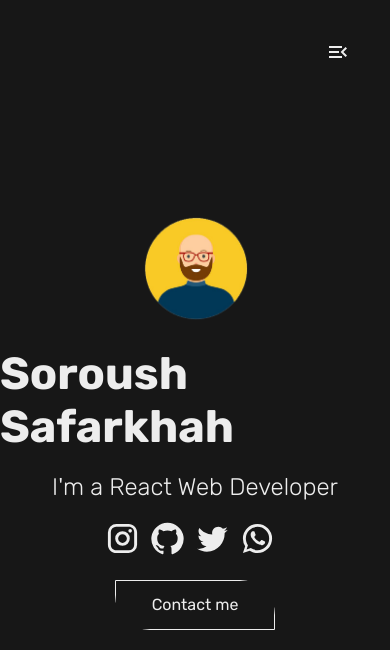
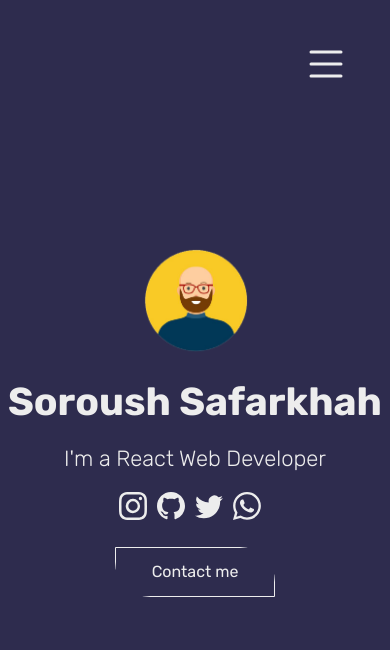
Before and after one commit to sorousch9/Soroush, a React (Create React App) app: page / in a window 390 px wide. Shown: the top 650 px of the page. Built offline with nearby package versions, Linux system fonts and the light colour scheme.

Commit message:
NavBar completed

```diff
--- a/package.json
+++ b/package.json
@@ -3,15 +3,13 @@
   "version": "0.1.0",
   "private": true,
   "dependencies": {
-    "@emotion/react": "^11.10.4",
-    "@emotion/styled": "^11.10.4",
-    "@mui/icons-material": "^5.10.6",
-    "@mui/material": "^5.10.6",
     "@testing-library/jest-dom": "^5.16.5",
     "@testing-library/react": "^13.4.0",
     "@testing-library/user-event": "^13.5.0",
+    "bootstrap-icons": "^1.9.1",
     "react": "^18.2.0",
     "react-dom": "^18.2.0",
+    "react-icons": "^4.4.0",
     "react-router-dom": "^6.4.1",
     "react-scripts": "5.0.1",
     "sass": "^1.55.0",
--- a/src/App.css
+++ b/src/App.css
@@ -6,10 +6,17 @@
   padding: 0;
   box-sizing: border-box;}
   body {
-    background-color: #171717;
+    background-color: #2e2c4e;
     margin: 0;
     font-family: 'Rubik', sans-serif;
   }
   code {
     font-family: 'Rubik', sans-serif;
   }
+  :root {
+    --primaryBG: #2e2c4e;
+    --color-btn: #ff4c60;
+    --color-2: #ffd15c;
+    --color-text: #EDEDED;
+
+  }
--- a/src/Hooks/useReducer.js
+++ b/src/Hooks/useReducer.js
@@ -6,7 +6,12 @@ export const reducer = (state, action) => {
     if (action.type === "OPEN_SIDEBAR") {
       return { ...state, showAside1: true };
     }
-
+    if (action.type === "OPEN_NAVBAR") {
+      return { ...state, openCloseNav1: true };
+    }
+    if (action.type === "CLOSE_NAVBAR") {
+      return { ...state, openCloseNav1: false };
+    }
 
     throw new Error("The functionality is invalid");
   };
--- a/src/components/sidebar/Sidebar.jsx
+++ b/src/components/sidebar/Sidebar.jsx
@@ -1,11 +1,10 @@
-import { Close, MenuOpen } from "@mui/icons-material";
 import "./sidebar.scss";
 import logo from "../../assets/LOGOw.png";
 import React, { useReducer } from "react";
 import { reducer } from "../../Hooks/useReducer";
 import { Link, NavLink } from "react-router-dom";
 import { sideBarMenu } from "../../data";
-
+import { BsList,BsX } from "react-icons/bs";
 const defaultOptions = {
   showAside1: false,
   openCloseNav1: false,
@@ -16,7 +15,7 @@ export const Sidebar = React.memo(() => {
 
   return (
     <div className="sidebar">
-      <MenuOpen
+      <BsList
         onClick={() => dispatch({ type: "OPEN_NAVBAR" })}
         className="menu-icon switch__color"
       />
@@ -26,7 +25,7 @@ export const Sidebar = React.memo(() => {
         }`}
       >
         <div className="aside-wrapper">
-          <Close
+          <BsX
             onClick={() => dispatch({ type: "CLOSE_NAVBAR" })}
             className="close-btn"
           />
@@ -50,8 +49,8 @@ export const Sidebar = React.memo(() => {
                     }}
                     to={url}
                   >
-                    {icon}
-                    {text}
+                    <div>{icon}</div>
+                    <div>{text}</div>
                   </NavLink>
                 </li>
               );
--- a/src/components/sidebar/sidebar.scss
+++ b/src/components/sidebar/sidebar.scss
@@ -5,6 +5,7 @@
   top: 0;
   left: 0;
   z-index: 3;
+  background-color:var(--primaryBG) ;
   transition: all 0.3s cubic-bezier(0.175, 0.885, 0.32, 1.275);
   transform: translate(0);
   &::after {
@@ -14,6 +15,8 @@
     height: 180px;
     top: 0;
     left: 0;
+    background-color:var(--primaryBG);
+    z-index: -1;
   }
 }
 .show-asideBar {
@@ -21,8 +24,9 @@
 }
 
 .menu-icon,
-.close-btn {
+.close-btn{
   position: absolute;
+  font-size: 3rem;
   right: 40px;
   top: 40px;
   color: #ededed;
@@ -30,19 +34,25 @@
   display: none;
   transition: all 0.2s linear;
   z-index: 2;
+
 }
 .menu-icon:hover {
   transform: translate(5px);
+  font-size: 3.2rem;
 }
 .close-btn {
   z-index: 999;
   position: absolute;
 }
+.close-btn:hover {
+  transform: rotate(360deg);
+}
 
 .logo img {
-  height: 90px;
+  height: 95px;
   padding-left: 10px;
   padding-top: 30px;
+  z-index: 2;
 }
 .aside-wrapper {
   width: 100%;
@@ -55,18 +65,16 @@
 
 ul.links li {
   line-height: 2.8;
-  display: flex;
-
 }
 
 ul.links li .link-icon {
-
   margin-left: 30px;
   font-size: 1.5rem;
   margin-right: 20px;
   list-style: none;
   color: #ededed;
   text-decoration: none;
+  display: flex;
 
 
 }
@@ -74,19 +82,22 @@ a.nav__links {
   transition: all 250ms linear;
   list-style: none;
   text-decoration: none;
-  color: #ededed;
+  color: var(--color-2);;
   font-weight: 600;
-  font-size: 1.1rem;
-
+  font-size: 1.2rem;
+  align-content: center;
+  display: flex;
+  align-items: center
 
 }
 a.active-links {
-  color: #da0037;
+  color:var(--color-btn);
+  align-items: center
 }
 
 .footer span {
   display: inline-block;
-  color: #ededed;
+  color: var(--color-text);
   font-size: 12px;
 }
 
@@ -96,29 +107,38 @@ a.active-links {
     height: 0;
     overflow: hidden;
     transition: all 350ms cubic-bezier(0.075, 0.82, 0.165, 1);
+
   }
   .open-sidebar {
     height: 100%;
     overflow: visible;
+
   }
   .menu-icon,
   .close-btn {
     display: block;
-  }
-  .social-icon {
-    text-align: center;
   }
 }
 
 @media screen and (max-width: 1024px) {
   .aside-wrapper {
     text-align: center;
+    justify-content: space-between;
+
   }
+
   ul.links li {
-    line-height: 2.8;
-    font-weight: bold;
+    line-height: 3.2;
+    margin-left: 20px;
+    list-style: none;
+
+
   }
   ul.links li .link-icon {
-    display: none;
+    font-size: 2rem;
   }
+  a.nav__links {
+font-weight: 500;
+  }
+
 }
--- a/src/data.js
+++ b/src/data.js
@@ -1,41 +1,34 @@
-import {
-  BubbleChart,
-  DynamicFeed,
-  GridView,
-  PlaylistAddCheckCircle,
-  School,
-  WorkHistory,
-} from "@mui/icons-material";
+import { BsGrid,BsPersonCheck,BsJournalCheck,BsLayers,BsChat,BsAward } from "react-icons/bs";
 
 export const sideBarMenu = [
   {
     text: "Home",
-    icon: <GridView className="link-icon" />,
+    icon: <BsGrid className="link-icon" />,
     url: "/",
   },
   {
     text: "About",
-    icon: <PlaylistAddCheckCircle className="link-icon" />,
+    icon: <BsPersonCheck className="link-icon" />,
     url: "/about",
   },
   {
     text: "Projects",
-    icon: <WorkHistory className="link-icon" />,
+    icon: <BsJournalCheck className="link-icon" />,
     url: "/project",
   },
   {
     text: "Experience",
-    icon: <School className="link-icon" />,
+    icon: <BsAward className="link-icon" />,
     url: "/blog",
   },
   {
     text: "Works",
-    icon: <DynamicFeed className="link-icon" />,
+    icon: <BsLayers className="link-icon" />,
     url: "/contact",
   },
   {
     text: "Contact",
-    icon: <BubbleChart className="link-icon" />,
+    icon: <BsChat className="link-icon" />,
     url: "/tutorial",
   },
 ];
--- a/src/pages/Header/Header.jsx
+++ b/src/pages/Header/Header.jsx
@@ -1,13 +1,18 @@
 import "./header.scss";
 import imgper from "../../assets/person-vec.png";
 
-import InstagramIcon from "@mui/icons-material/Instagram";
-import { GitHub, Twitter, WhatsApp } from "@mui/icons-material";
+import {
+  BsInstagram,
+  BsGithub,
+  BsWhatsapp,
+  BsTwitter,
+  BsFillCaretDownFill,
+} from "react-icons/bs";
 import { Link } from "react-router-dom";
 
 export const Header = () => {
   return (
-    <section >
+    <section>
       <div className="header">
         <div className="img">
           <img src={imgper} alt="my vector" />
@@ -24,22 +29,22 @@ export const Header = () => {
         <ul className="social-icons">
           <li className="list-inline-item">
             <a href="/">
-              <InstagramIcon fontSize="large" />
+              <BsInstagram />
             </a>
           </li>
           <li className="list-inline-item">
             <a href="/">
-              <GitHub fontSize="large" />
+              <BsGithub />
             </a>
           </li>
           <li className="list-inline-item">
             <a href="/">
-              <Twitter fontSize="large" />
+              <BsTwitter />
             </a>
           </li>
           <li className="list-inline-item">
             <a href="/">
-              <WhatsApp fontSize="large" />
+              <BsWhatsapp />
             </a>
           </li>
         </ul>
--- a/src/pages/Header/header.scss
+++ b/src/pages/Header/header.scss
@@ -18,32 +18,35 @@
   width: 108px;
 }
 .name {
-  color: #EDEDED;
+  color: var(--color-text);
   margin-bottom: 20px;
-  font-size: 30px;
+  font-size: 26px;
 }
 .desc {
-  color: #EDEDED;
+  color: var(--color-text);
   margin-bottom: 20px;
-  font-size: 24px;
+  font-size: 22px;
   font-weight: 300;
 }
 .social-icons {
   list-style: none;
   margin-bottom: 20px;
+  font-size: 28px;
 }
 .list-inline-item {
   display: inline-block;
   margin-right: 10px;
+
+}
+.list-inline-item a {
+  color: #EDEDED;
+  font-size: 28;
+
 }
 .list-inline-item a:hover{
-    color:#DA0037
+    color: var(--color-btn);
+    font-size: 32px;
 }
-
-.list-inline-item a {
-  color: #EDEDED;
-}
-
 .contact-button {
   display: inline-block;
   width: 100%;
@@ -74,7 +77,7 @@
 }
 
 .contact-button:hover span.bg {
-  background: #DA0037;
+  background: var(--color-btn);
   width: 110%;
   border-radius: 0 20px 0 20px;
 
@@ -87,7 +90,7 @@
   top: 0;
   left: 0;
   border-radius: 0 15px 0 15px;
-  border: 1px solid #EDEDED;
+  border: 1px solid var(--color-text);
 }
 
 .contact-button span.text {
@@ -96,5 +99,5 @@
   height: 100%;
   position: absolute;
   left: 0;
-  color: #EDEDED;
+  color: var(--color-text);
 }
```
Also changed, not shown: 1 other file (tests, documents, lock files or other folders).
